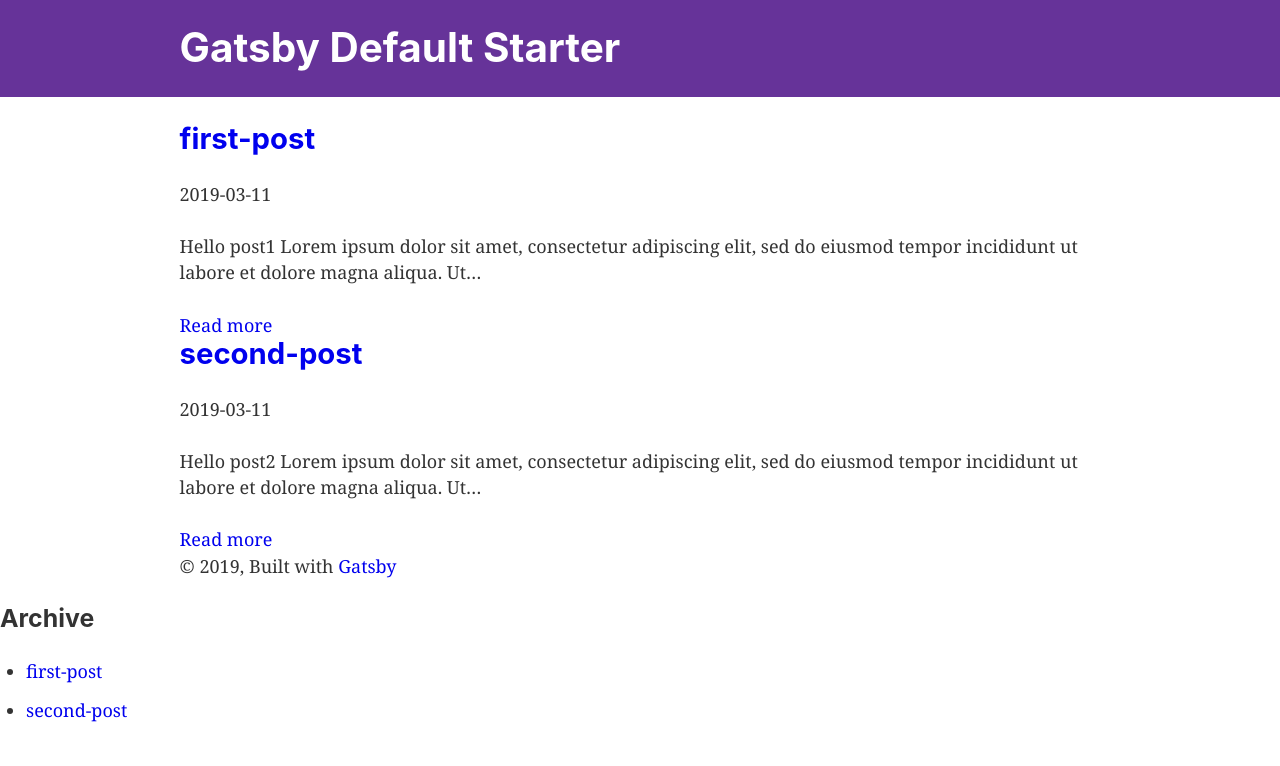
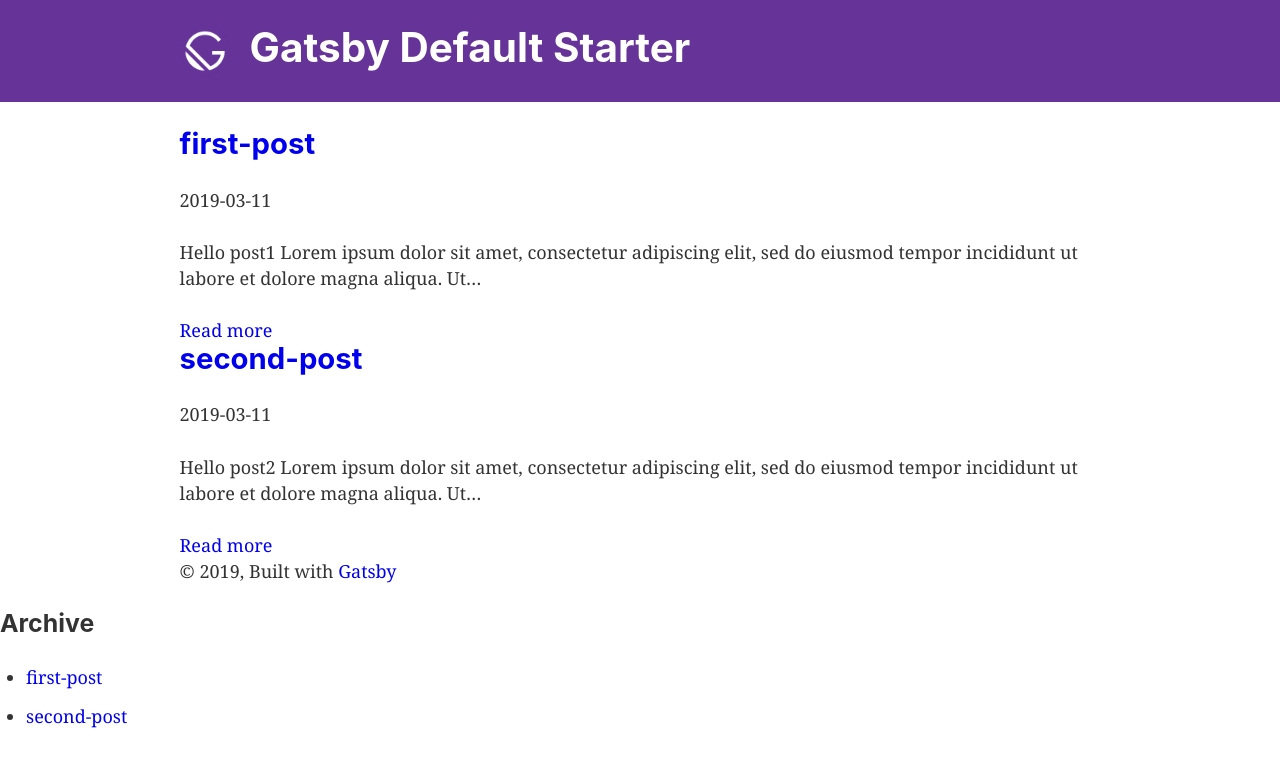
Before and after one commit to Amstergo/gatsbyBlog, a Gatsby site: page / in a window 1280 px wide. Built offline with nearby package versions, Linux system fonts and the light colour scheme; Gatsby itself is replaced by a stand-in of ours.

Commit message:
feat: added gatsby-images

```diff
--- a/package.json
+++ b/package.json
@@ -7,15 +7,15 @@
   "dependencies": {
     "babel-plugin-styled-components": "^1.10.0",
     "gatsby": "^2.1.27",
-    "gatsby-image": "^2.0.31",
+    "gatsby-image": "^2.0.32",
     "gatsby-plugin-manifest": "^2.0.22",
     "gatsby-plugin-offline": "^2.0.24",
     "gatsby-plugin-react-helmet": "^3.0.8",
-    "gatsby-plugin-sharp": "^2.0.25",
+    "gatsby-plugin-sharp": "^2.0.27",
     "gatsby-plugin-styled-components": "^3.0.7",
     "gatsby-source-filesystem": "^2.0.23",
     "gatsby-transformer-remark": "^2.3.1",
-    "gatsby-transformer-sharp": "^2.1.15",
+    "gatsby-transformer-sharp": "^2.1.16",
     "prop-types": "^15.7.2",
     "react": "^16.8.4",
     "react-dom": "^16.8.4",
--- a/src/components/header.js
+++ b/src/components/header.js
@@ -1,16 +1,23 @@
-import { Link } from "gatsby"
 import PropTypes from "prop-types"
 import React from "react"
 import styled from "styled-components"
+import Img from "gatsby-image"
+import { graphql, StaticQuery, Link } from "gatsby"
 
-const Header = ({ siteTitle }) => (
+const Header = ({ siteTitle, children }) => (
+  <StaticQuery
+    query={ImageQuery}
+    render={data => (
       <HeaderWrapper>
         <HeaderContainer>
           <Title>
+            <ImageContainer fluid={data.imageOne.childImageSharp.fluid} />
             <TitleLink to="/">{siteTitle}</TitleLink>
           </Title>
         </HeaderContainer>
       </HeaderWrapper>
+    )}
+  />
 )
 
 const HeaderWrapper = styled.div`
@@ -26,10 +33,33 @@ const HeaderContainer = styled.div`
 
 const Title = styled.h1`
   margin: 0;
+  display: flex;
 `
 const TitleLink = styled(Link)`
   color: white;
 `
+
+const ImageContainer = styled(Img)`
+  width: 50px;
+  height: 50px;
+  margin-right: 20px;
+`
+
+const ImageQuery = graphql`
+  query {
+    imageOne: file(relativePath: { eq: "gatsby-icon.png" }) {
+      childImageSharp {
+        fluid(maxWidth: 1000) {
+          ...GatsbyImageSharpFluid
+        }
+      }
+    }
+  }
+`
+
+Header.propTypes = {
+  children: PropTypes.node.isRequired,
+}
 
 Header.propTypes = {
   siteTitle: PropTypes.string,
```
Also changed, not shown: 1 other file. Lines whose indentation alone changed are shown as unchanged.
